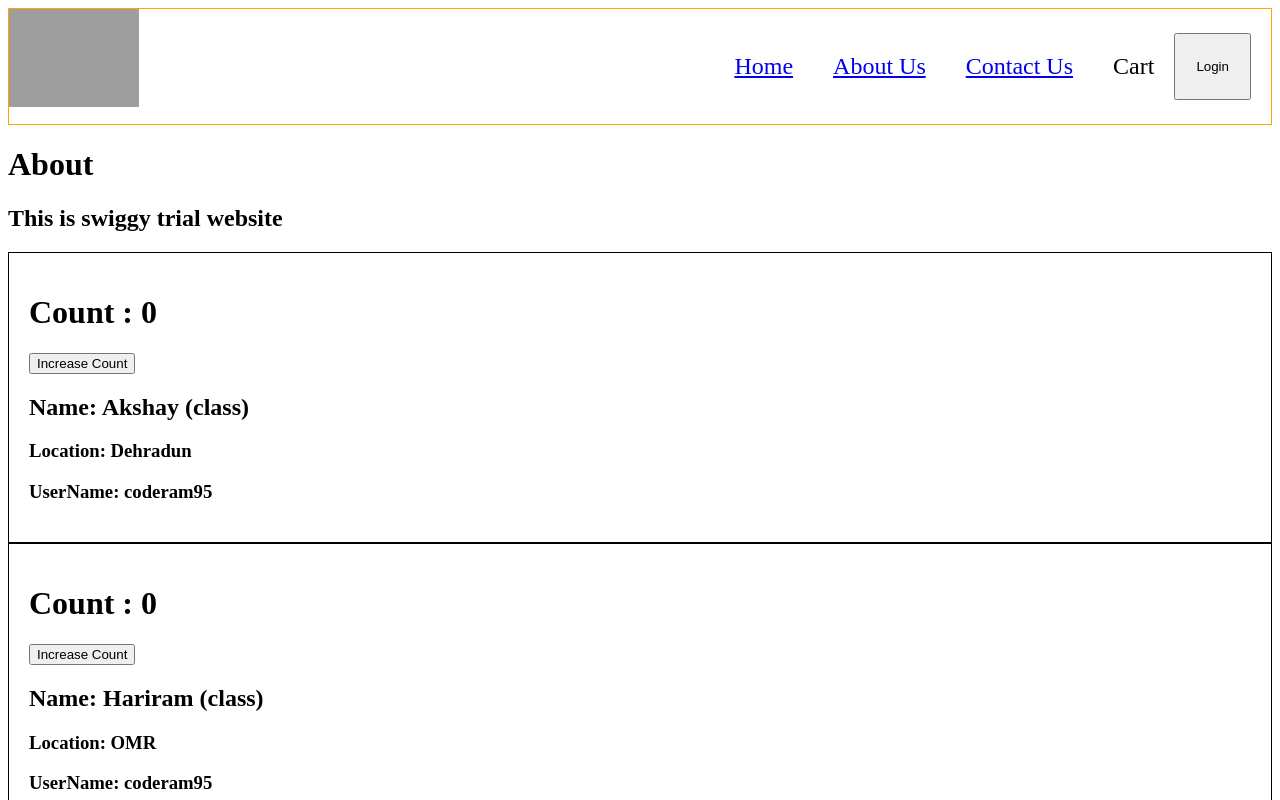
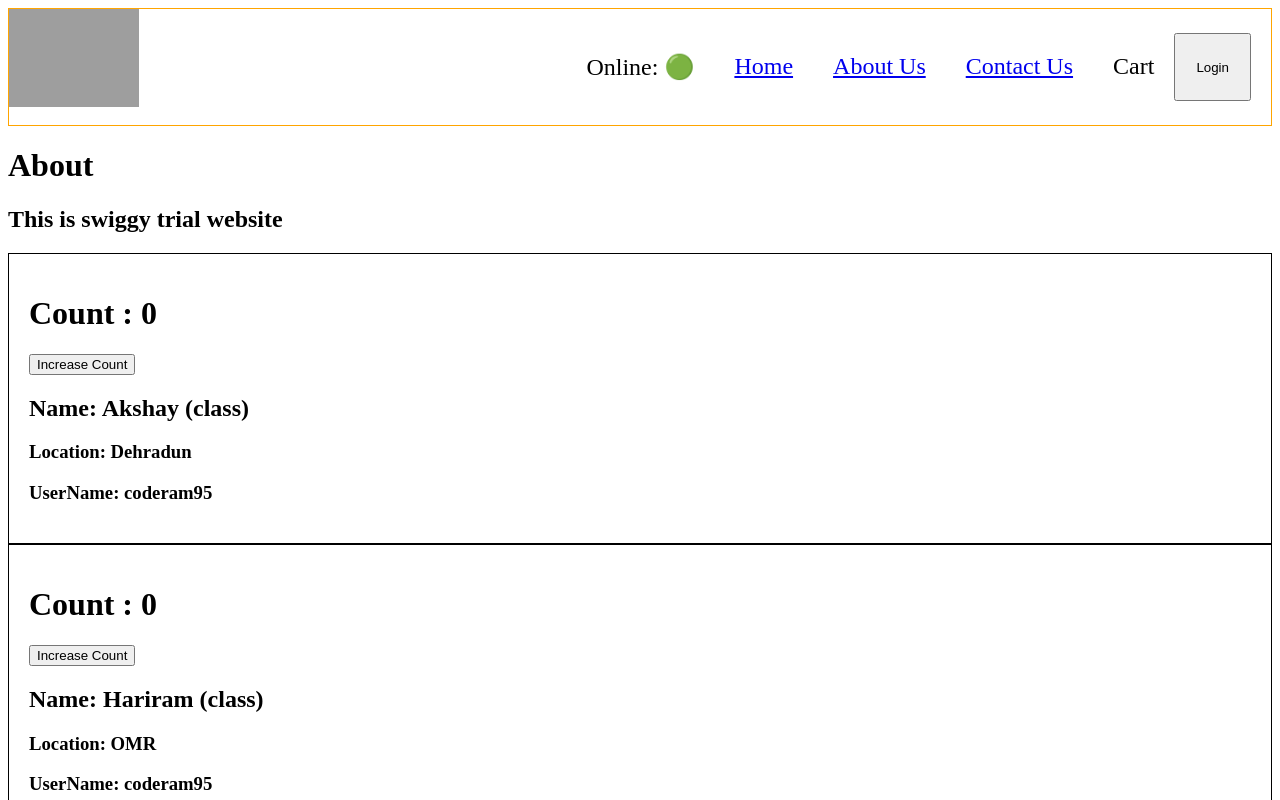
Before and after one commit to coderam95/Namaste_React.js, a React (Vite) app: page /about in a window 1280 px wide. Shown: the top 800 px of the page. Built offline with nearby package versions, Linux system fonts and the light colour scheme; grey boxes are pictures that could not be loaded.

Commit message:
online offline toggle hook

```diff
--- a/src/components/Body.js
+++ b/src/components/Body.js
@@ -2,12 +2,14 @@ import RestoCard from "./RestoCard";
 import React, { useEffect, useState } from "react";
 import Shimmer from "./Shimmer";
 import { Link } from "react-router-dom";
+import useOnlineStatus from "../utils/useOnlineStatus";
 
 const Body = () => {
   const [listOfRestaurants, setListofRestaurants] = useState([]);
   const [filteredRes, setFilteredRes] = useState([]);
   const [searchText, setSearchText] = useState("");
   const [mealImages, setMealImages] = useState([]);
+  const onlineStatus = useOnlineStatus();
 
   console.log("body rendered");
 
@@ -45,6 +47,12 @@ const Body = () => {
       setMealImages(firstNine);
     }
   };
+
+  if (onlineStatus === false) {
+    return (
+      <h1>You seem to be offline. Please check your internet connection</h1>
+    );
+  }
 
   //conditional rendering
   return filteredRes.length === 0 ? (
--- a/src/components/Header.js
+++ b/src/components/Header.js
@@ -1,9 +1,11 @@
 import { LOGO_URL } from "../utils/constants";
 import { useEffect, useState } from "react";
 import { Link } from "react-router-dom";
+import useOnlineStatus from "../utils/useOnlineStatus";
 
 const Header = () => {
   const [buttonName, setButtonName] = useState("Login");
+  const onlineStatus = useOnlineStatus();
 
   useEffect(() => {
     console.log("use effect called only when buttonName changes");
@@ -18,6 +20,7 @@ const Header = () => {
       </Link>
       <div className="nav-items">
         <ul>
+          <li>Online: {onlineStatus ? "🟢" : "🔴"}</li>
           <li>
             <Link to="/">Home</Link>
           </li>
--- /dev/null
+++ b/src/utils/useOnlineStatus.js
@@ -0,0 +1,20 @@
+import { useEffect, useState } from "react";
+
+const useOnlineStatus = () => {
+  const [onlineStatus, setOnlineStatus] = useState(true);
+
+  useEffect(() => {
+    window.addEventListener("offline", () => {
+      setOnlineStatus(false);
+    });
+
+    window.addEventListener("online", () => {
+      setOnlineStatus(true);
+    });
+  }, []);
+
+  //boolean status
+  return onlineStatus;
+};
+
+export default useOnlineStatus;
```
